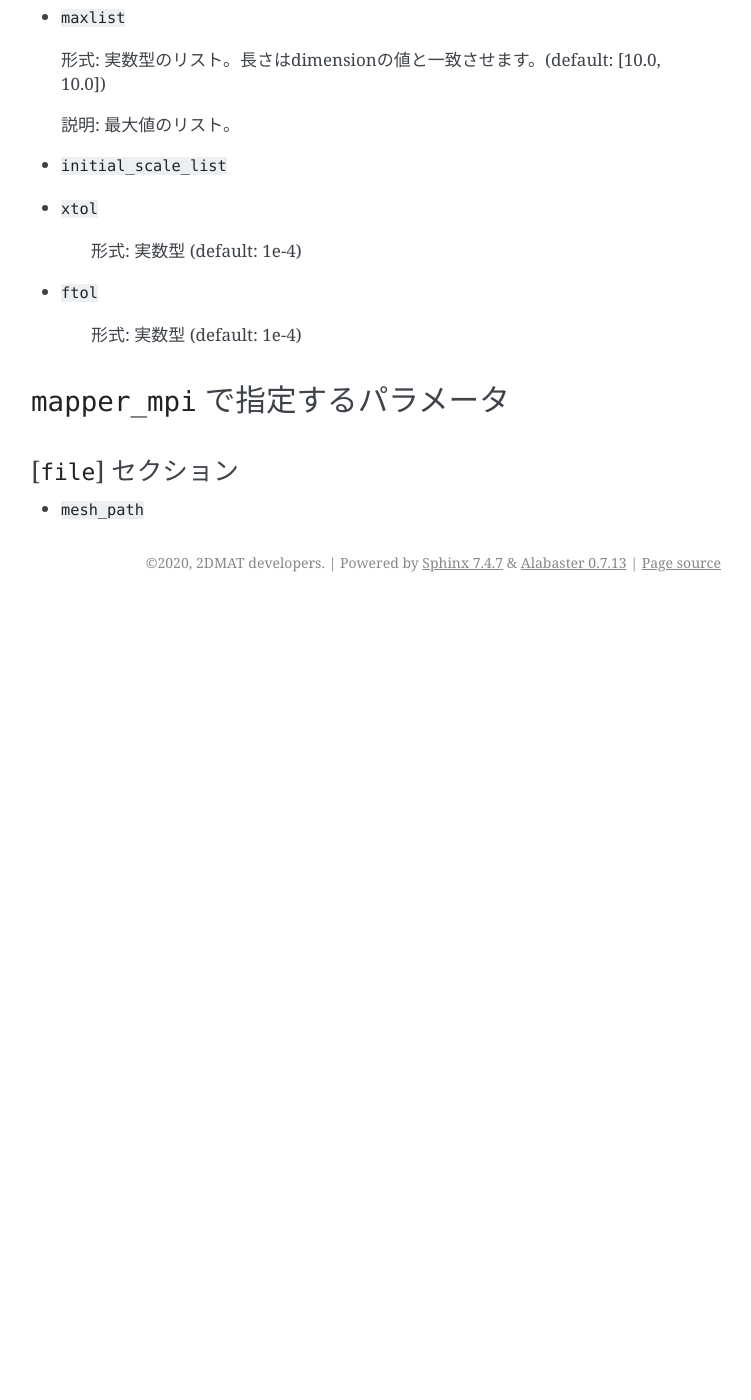
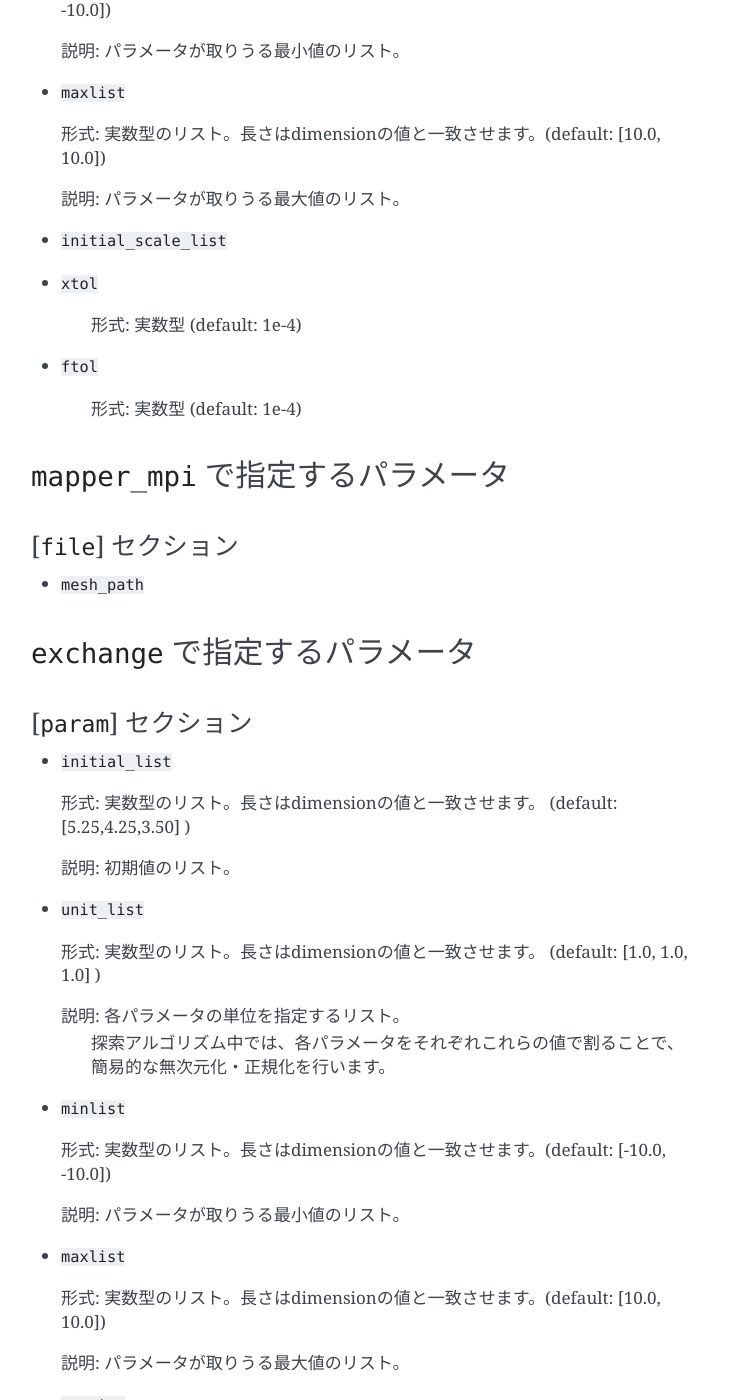
Before and after one commit to issp-center-dev/2DMAT, a Sphinx documentation site: the page built from doc/ja/source/input.rst, in a window 1280 px wide and 1400 px high, scrolled down 3350 px. Shown: the whole window, without its empty margins (389-1140 px from the left). Built offline with Sphinx 7.4.7, drawn with Linux system fonts in a browser that asks for light colours; before the commit the page ends 3952 px from its top, so only the background shows below that; some of the changed text lies outside the part shown.

Commit message:
input for exchange

```diff
--- a/doc/ja/source/input.rst
+++ b/doc/ja/source/input.rst
@@ -1,7 +1,7 @@
 入力ファイル
 =====================
 
-入力ファイルでは共通パラメータと、各手法固有のパラメータを指定します。
+入力ファイルでは共通パラメータと、各探索手法固有のパラメータを指定します。
 ファイル形式は ``TOML`` を採用しています。
 ここでは、はじめに共通パラメータを、次に手法毎のパラメータを説明します。
 
@@ -18,13 +18,13 @@
 
   形式: 整数型 (default: 2)
 
-  説明: 探索する次元
+  説明: 探索空間の次元（探索するパラメータの数）
 
 - ``normalization``
 
   形式: string型。"TOTAL"または"MAX"のいずれかをとります。 (default: "TOTAL")
 
-  説明: 規格化の方法。全体の和で規格化するか最大値で規格化するかを指定します。。
+  説明: R値の規格化の方法。全体の和で規格化するか最大値で規格化するかを指定します。
 
 - ``label_list``
 
@@ -36,7 +36,7 @@
 
   形式: string型のリスト。長さはdimensionの値と一致させます。 (default: ["value_01", "value_02"])
 
-  説明: template.txtから置換する文字列のリスト。
+  説明: template.txt で利用するプレースホルダーのリスト。これらの文字列が探索中のパラメータの値に置換されます。
 
 - ``surface_input_file``
 
@@ -81,6 +81,7 @@
 
   説明: プログラム実行時にファイルの入出力を行うメインディレクトリ
 
+
 [``file``] セクション
 ********************************************************
 
@@ -102,6 +103,7 @@
 
   説明: .sファイルの何列目が00スポットかの指定。
 
+
 [``experiment``] セクション
 ********************************************************
 
@@ -131,7 +133,7 @@
 [``param``] セクション
 ********************************************************
 
-3次元であることを仮定してデフォルトの数値が設定されています。
+探索空間が3次元であることを仮定してデフォルトの数値が設定されています。
 
 - ``initial_list``
 
@@ -143,19 +145,21 @@
 
   形式: 実数型のリスト。長さはdimensionの値と一致させます。 (default: [1.0, 1.0, 1.0] )
 
-  説明: 各次元でのユニット単位を指定するリスト。
+  説明: 各パラメータの単位を指定するリスト。
+        探索アルゴリズム中では、各パラメータをそれぞれこれらの値で割ることで、
+        簡易的な無次元化・正規化を行います。
 
 - ``minlist``
 
   形式: 実数型のリスト。長さはdimensionの値と一致させます。(default: [-10.0, -10.0])
 
-  説明: 最小値のリスト。
+  説明: パラメータが取りうる最小値のリスト。
 
 - ``maxlist``
 
   形式: 実数型のリスト。長さはdimensionの値と一致させます。(default: [10.0, 10.0])
 
-  説明: 最大値のリスト。
+  説明: パラメータが取りうる最大値のリスト。
 
 - ``initial_scale_list``
 
@@ -177,3 +181,84 @@
 ********************************************************
 
 - ``mesh_path``
+
+
+
+``exchange`` で指定するパラメータ
+--------------------------------------
+
+[``param``] セクション
+********************************************************
+
+- ``initial_list``
+
+  形式: 実数型のリスト。長さはdimensionの値と一致させます。 (default: [5.25,4.25,3.50] )
+
+  説明: 初期値のリスト。
+
+- ``unit_list``
+
+  形式: 実数型のリスト。長さはdimensionの値と一致させます。 (default: [1.0, 1.0, 1.0] )
+
+  説明: 各パラメータの単位を指定するリスト。
+        探索アルゴリズム中では、各パラメータをそれぞれこれらの値で割ることで、
+        簡易的な無次元化・正規化を行います。
+
+- ``minlist``
+
+  形式: 実数型のリスト。長さはdimensionの値と一致させます。(default: [-10.0, -10.0])
+
+  説明: パラメータが取りうる最小値のリスト。
+
+- ``maxlist``
+
+  形式: 実数型のリスト。長さはdimensionの値と一致させます。(default: [10.0, 10.0])
+
+  説明: パラメータが取りうる最大値のリスト。
+
+- ``numstep``
+
+  形式: 整数値。
+
+  説明: モンテカルロ更新を行う回数。
+
+- ``numstep_exchange``
+
+  形式: 整数値。
+
+  説明: 「温度」のレプリカ交換を行う頻度。この回数だけモンテカルロ更新を行ったらレプリカ交換を実行します。
+
+- ``Tmin``
+
+  形式: 実数値。 (default: 0.1)
+
+  説明: 「温度」の最小値。
+
+- ``Tmax``
+
+  形式: 実数値。 (default: 10.0)
+
+  説明: 「温度」の最大値。
+
+- ``Tlogspace``
+
+  形式: 真偽値。 (default: true)
+
+  説明: 「温度」を各レプリカに割り当てる際に、対数空間で等分割するか否かを指定します。
+        true のときは対数空間で等分割します。
+
+- ``seed``
+
+  形式: 整数値。
+
+  説明: モンテカルロ更新で用いる擬似乱数生成器の種を指定します。
+        各MPIプロセスに対して、 ``seed + mpi_rank * seed_delta`` の値が実際の種として用いられます。
+        省略した場合は `Numpy の規定の方法 <https://numpy.org/doc/stable/reference/random/generator.html#numpy.random.default_rng>`_ で初期化されます。
+
+
+- ``seed_delta``
+
+  形式: 整数値。 (default: 314159)
+
+  説明: 疑似乱数生成器の種について、MPI プロセスごとの値を計算する際に用いられます。
+        詳しくは ``seed`` を参照してください。
```
Also changed, not shown: other parts of doc/ja/source/input.rst (+1 -1 lines), 1 other file.
